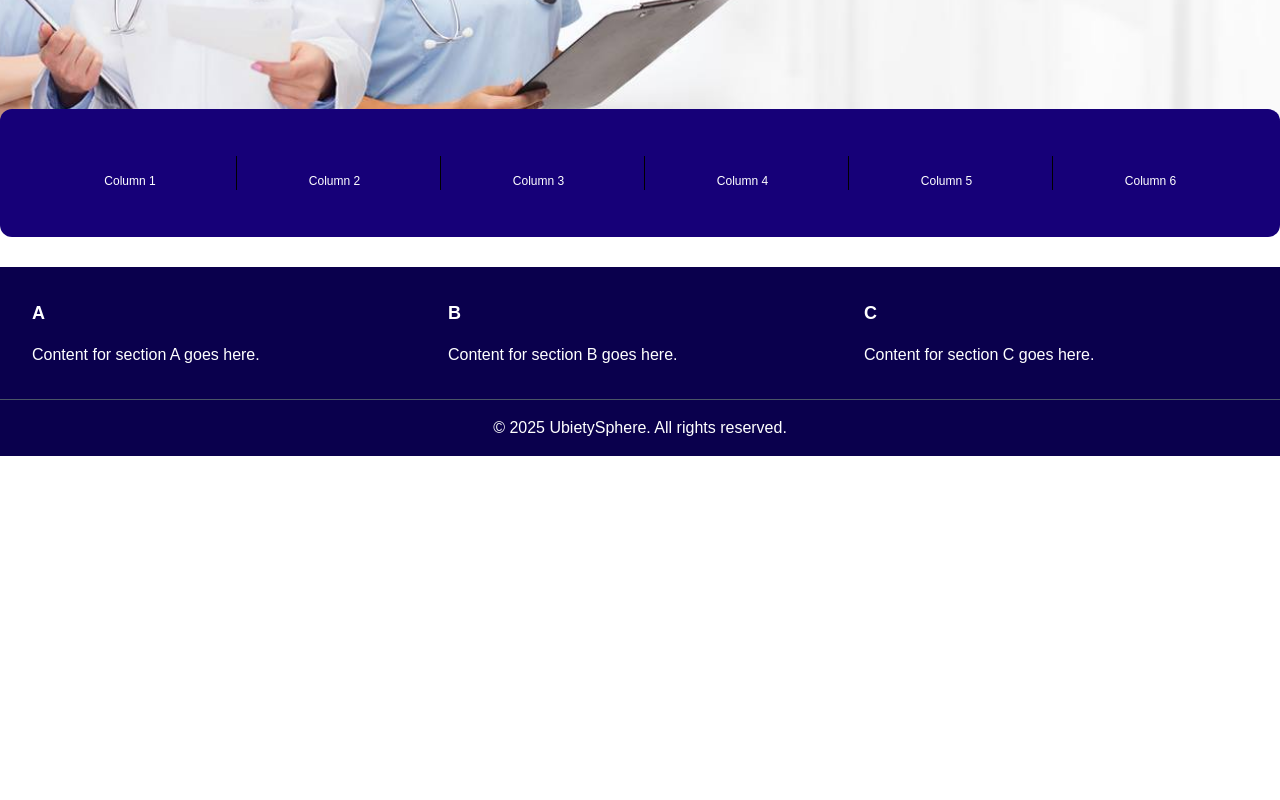
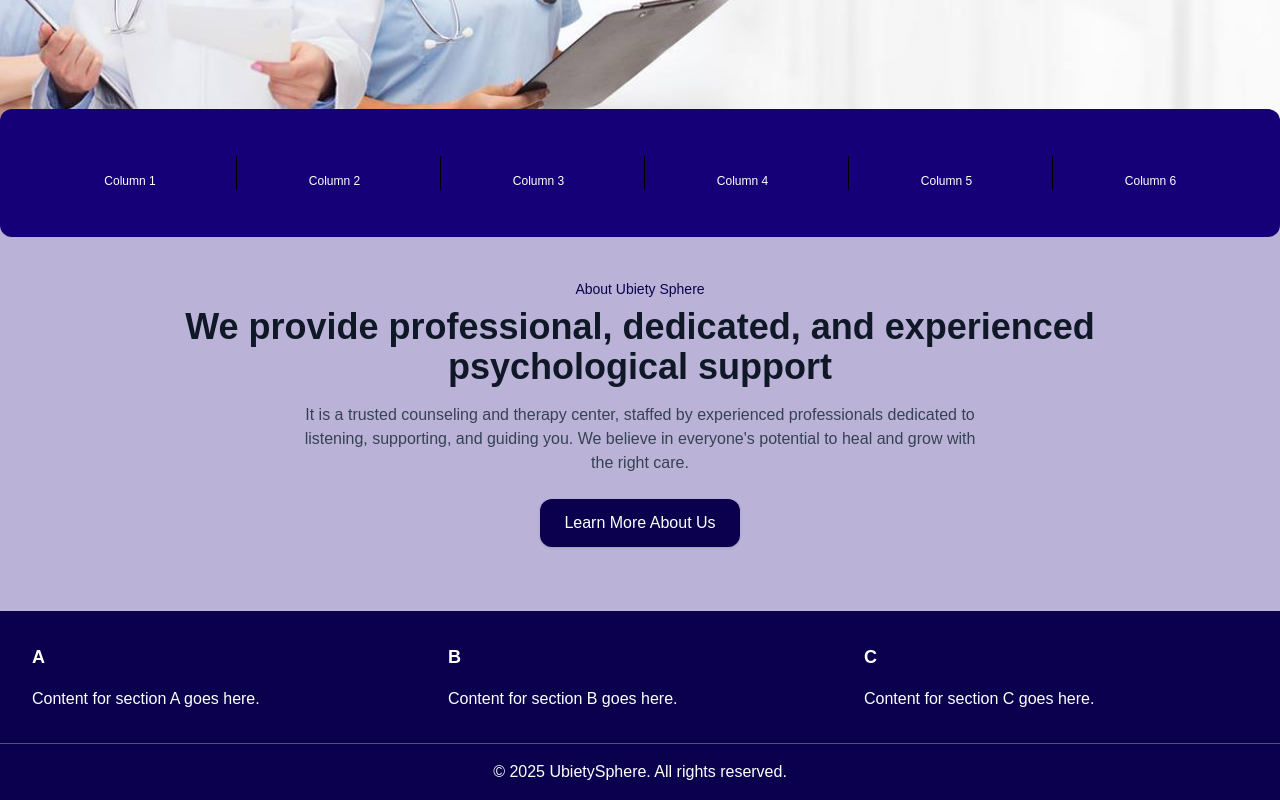
Before and after one commit to MuhammadAzfarAslam/ubietysphere.ae, a Next.js app: page / in a window 1280 px wide. Shown: the part 641-1441 px from the top of the page. Before the commit the page ends 1097 px from the top, so only its background shows below. Built offline with nearby package versions, Linux system fonts and the light colour scheme.

Commit message:
Section 2 UI

```diff
--- a/app/page.js
+++ b/app/page.jsx
@@ -6,8 +6,8 @@ export default function Home() {
     <>
       <HomepageBanner />
       {/* Six Column Section */}
-      <div className="relative px-6 lg:px-0 py-6 lg:py-0 rounded-2xl">
-        <div className="flex items-center py-16 bg-primary-light max-w-7xl container mx-auto px-4 mt-0 lg:mt-[-50px] sm:px-6 lg:px-8 relative lg:absolute inset-0 rounded-xl">
+      <div className="relative z-10 px-6 lg:px-0 py-6 lg:py-0 rounded-2xl">
+        <div className="flex items-center py-16 bg-primary-light max-w-7xl mx-auto px-4 mt-0 lg:mt-[-50px] sm:px-6 lg:px-8 relative lg:absolute inset-0 rounded-xl">
           <div className="grid w-full grid-cols-2 sm:grid-cols-2 lg:grid-cols-6 gap-2 justify-center items-center">
             {/* Column 1 */}
             <div className="flex flex-col items-center  border-black lg:last:border-r">
@@ -60,6 +60,32 @@ export default function Home() {
           </div>
         </div>
       </div>
+
+      <section className="relative bg-primary-light pb-16 pt-30">
+        {/* White Overlay */}
+        <div className="absolute inset-0 bg-white opacity-70 pointer-events-none"></div>
+        <div className="relative max-w-7xl mx-auto text-center px-2 lg:px-16">
+          <p className="text-sm font-medium text-primary mb-2">
+            About Ubiety Sphere
+          </p>
+          <h2 className="text-3xl md:text-4xl font-semibold text-gray-900 mb-4">
+            We provide professional, dedicated, and experienced psychological
+            support
+          </h2>
+          <p className="text-base text-gray-700 mb-6 max-w-2xl mx-auto">
+            It is a trusted counseling and therapy center, staffed by
+            experienced professionals dedicated to listening, supporting, and
+            guiding you. We believe in everyone's potential to heal and grow
+            with the right care.
+          </p>
+          <a
+            href="#"
+            className="inline-block px-6 py-3 bg-primary text-white font-medium rounded-xl shadow hover:bg-primary-dark transition"
+          >
+            Learn More About Us
+          </a>
+        </div>
+      </section>
     </>
   );
 }
```
